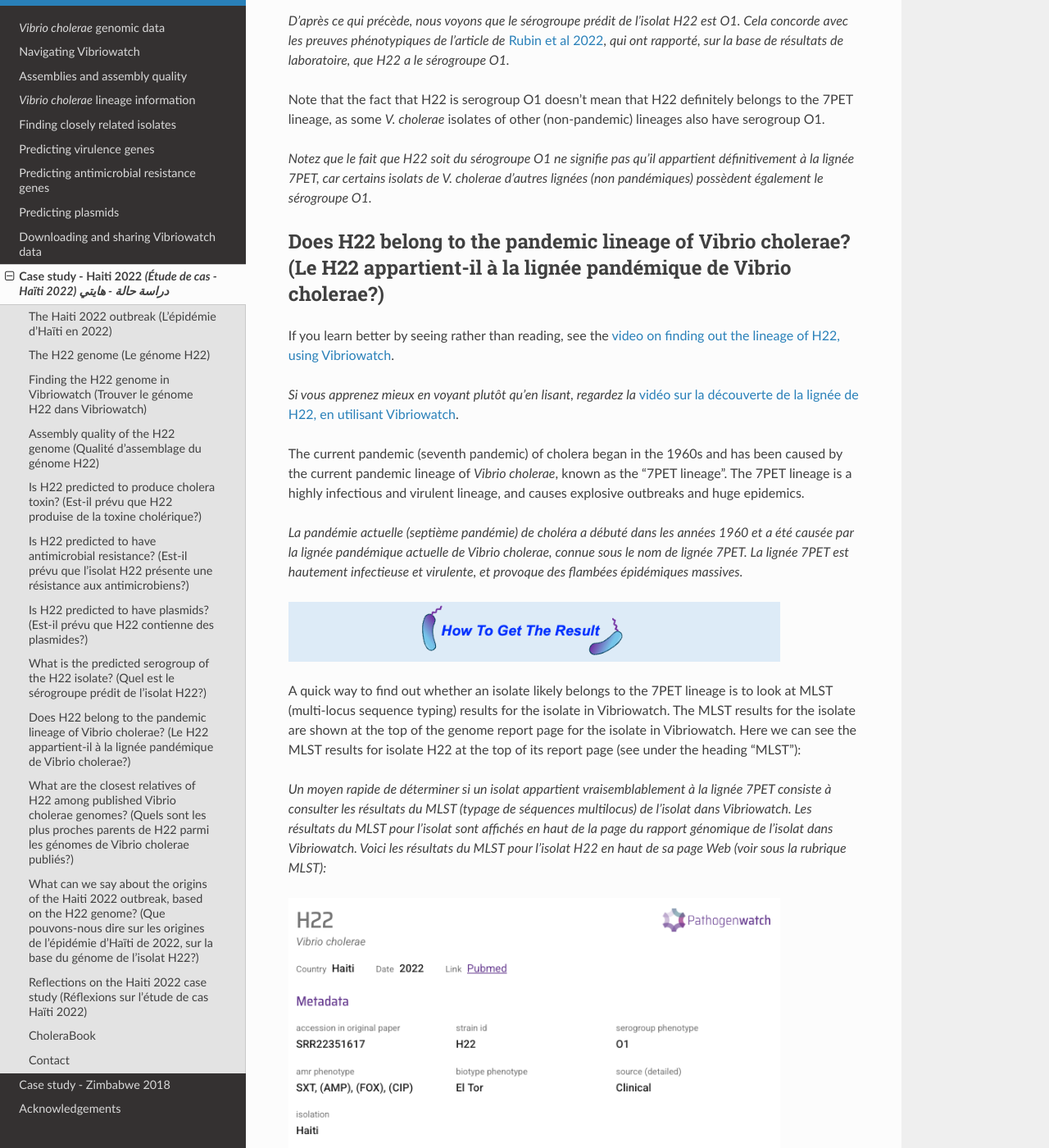
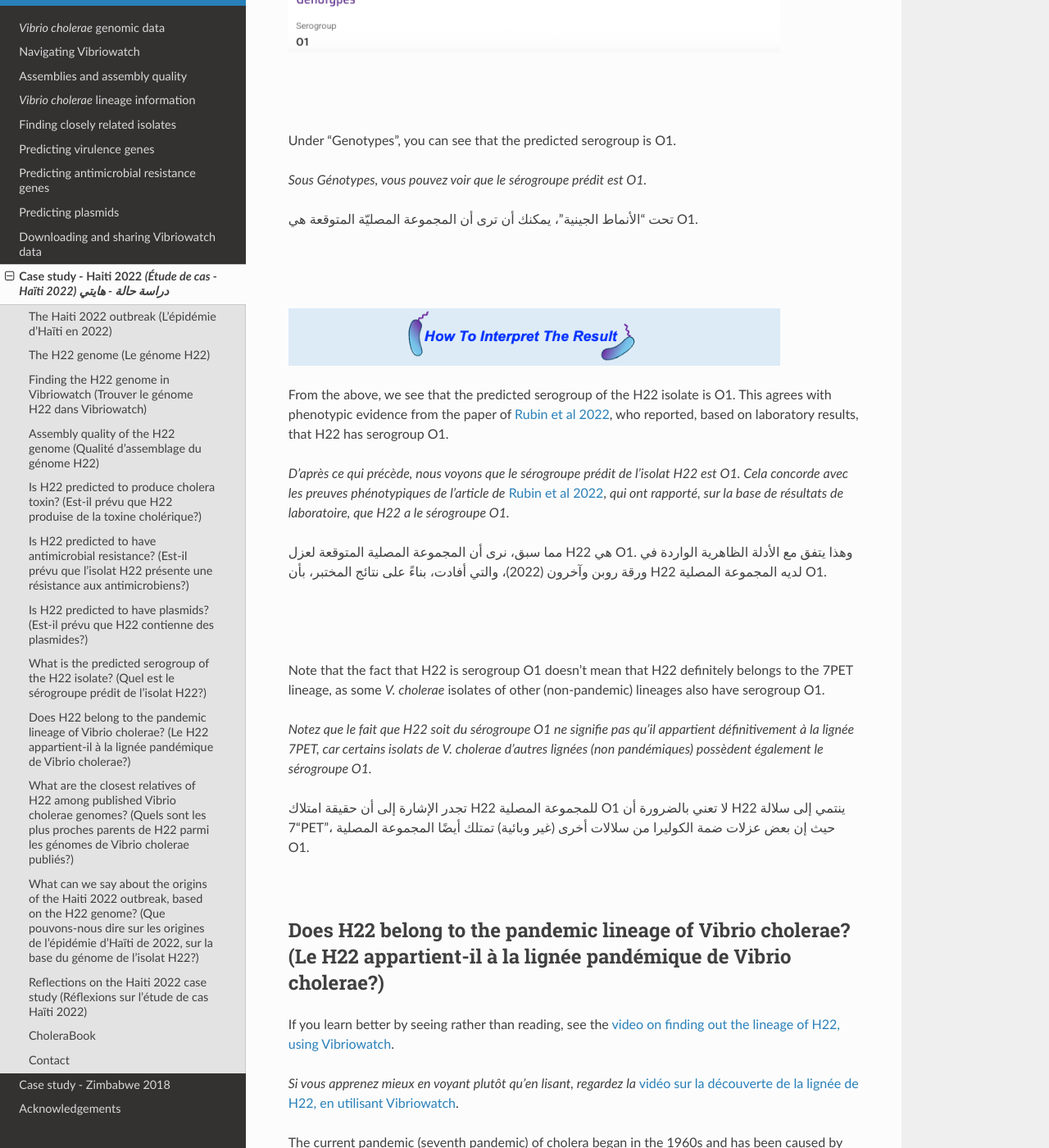
Before and after one commit to avrilcoghlan/vibriowatch, a Sphinx documentation site: the page built from docs/source/haiti.rst, in a window 1280 px wide and 1400 px high, scrolled down 19569 px. Shown: the whole window at 82% size. Built offline with Sphinx 7.4.7 and the Read the Docs theme 3.1.0, drawn with Linux system fonts in a browser that asks for light colours; some of the changed text lies outside the part shown.

Commit message:
Update haiti.rst

```diff
--- a/docs/source/haiti.rst
+++ b/docs/source/haiti.rst
@@ -511,23 +511,46 @@
 
 .. _vidéo sur la prédiction du sérogroupe de l'isolat H22, en utilisant Vibriowatch: https://youtu.be/cGTRULEIKQE
 
+إذا كنت تتعلم بشكل أفضل من خلال الرؤية بدلاً من القراءة، شاهد الفيديو (`video on predicting serogroup of H22, using Vibriowatch`_).
+
+.. _video on predicting serogroup of H22, using Vibriowatch: https://youtu.be/Uh_04BSDaZ0
+
+|
+|
+
 The current pandemic lineage (7PET lineage) of *V. cholerae* has the O1 serogroup (or occasionally, for some isolates, the O139 serogroup).
 
 *La lignée pandémique actuelle (lignée 7PET) de V. cholerae possède le sérogroupe O1 (ou occasionnellement, pour certains isolats, le sérogroupe O139).*
 
+إن سلالة الوباء الحالية (سلالة '7PET') من ضمة الكوليرا تمتلك المجموعة المصلية O1، أو في بعض الأحيان بالنسبة لبعض العزلات المجموعة المصلية O139.
+
+|
+|
+
 .. image:: HowToGetTheResult.png
   :width: 600
+
 
 To find out the predicted serogroup for H22, we can look at the top of the report page for H22:
 
 *Pour connaître le sérogroupe prévu pour H22, nous pouvons regarder en haut de la page du rapport pour H22:*
 
+للتعرف على المجموعة المصليّة المتوقعة للعزلة المسماة H22، يمكننا إلقاء نظرة على أعلى صفحة التقرير الخاص بـ H22:
+
 .. image:: Picture115.png
   :width: 600
+
+|
+|
 
 Under "Genotypes", you can see that the predicted serogroup is O1.
 
 *Sous Génotypes, vous pouvez voir que le sérogroupe prédit est O1.*
+
+تحت "الأنماط الجينية"، يمكنك أن ترى أن المجموعة المصليّة المتوقعة هي O1.
+
+|
+|
 
 .. image:: HowToInterpretTheResult.png
   :width: 600
@@ -541,10 +564,19 @@
 
 .. _Rubin et al 2022: https://pubmed.ncbi.nlm.nih.gov/36449726/
 
+مما سبق، نرى أن المجموعة المصلية المتوقعة لعزل H22 هي O1. وهذا يتفق مع الأدلة الظاهرية الواردة في ورقة روبن وآخرون (2022)، والتي أفادت، بناءً على نتائج المختبر، بأن H22 لديه المجموعة المصلية O1.
+
+|
+|
+
 Note that the fact that H22 is serogroup O1 doesn't mean that H22 definitely belongs to the 7PET lineage,
 as some *V. cholerae* isolates of other (non-pandemic) lineages also have serogroup O1.
 
 *Notez que le fait que H22 soit du sérogroupe O1 ne signifie pas qu'il appartient définitivement à la lignée 7PET, car certains isolats de V. cholerae d'autres lignées (non pandémiques) possèdent également le sérogroupe O1.*
+
+تجدر الإشارة إلى أن حقيقة امتلاك H22 للمجموعة المصلية O1 لا تعني بالضرورة أن H22 ينتمي إلى سلالة "7PET"، حيث إن بعض عزلات ضمة الكوليرا من سلالات أخرى (غير وبائية) تمتلك أيضًا المجموعة المصلية O1.
+
+|
 
 Does H22 belong to the pandemic lineage of Vibrio cholerae? (Le H22 appartient-il à la lignée pandémique de Vibrio cholerae?)
 -----------------------------------------------------------------------------------------------------------------------------
```
